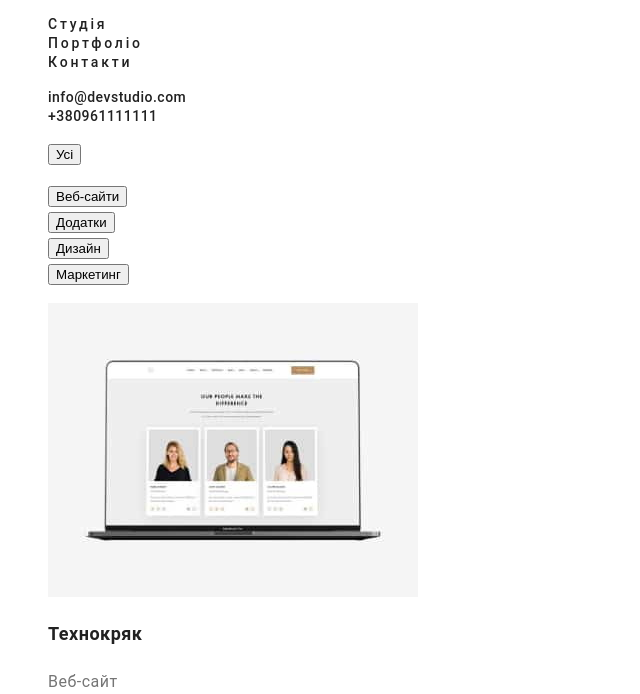
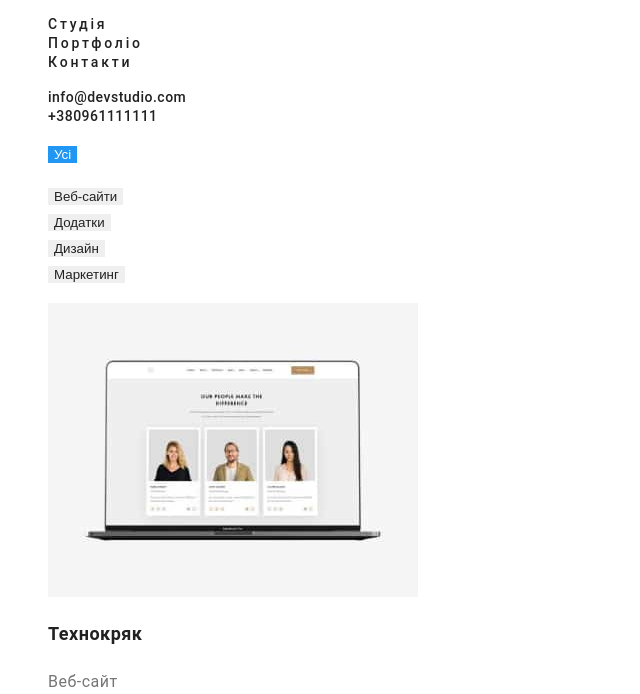
Before and after one commit to Maniyavel/goit-markup-hw-02, a plain HTML site: page portfolio.html in a window 1280 px wide. Shown: the part 41-735 px from the top of the page, without its empty margins (0-640 px from the left). Drawn offline with Linux system fonts and the light colour scheme.

Commit message:
зробила активны кнопки

```diff
--- a/css/styles.css
+++ b/css/styles.css
@@ -213,27 +213,34 @@
    font-weight: 500;
    font-size: 16px;
    line-height: 1.625;
-   color: var(--secondary-text-color);
-   background-color: var(filter-button-color);
    border:none;
  }
 
- .portfolio-button:active{
-   color: var(--accent-color);
-   }
+
+
 
   .header-button{
+   color: var(--white-color);
+   background-color: var(--accent-color);
    cursor: pointer;
+   border:none;
+}
+
+.header-button:active{
+   color: var(--accent-color);
+}
+
+.filter-button:active{
+   color: var(--filter-button-color);
+}
+
+  .filter-button{
+   color: var(--secondary-text-color);
+   background-color: var(filter-button-color);
+   cursor: pointer;
+   border:none;
   }
 
-  .filter-button{
-   cursor: pointer;
-  }
-
- .header-button:hover,
- .header-button:focus{
-   color: var(--accent-color);
-}
 
 
  ul {
```
